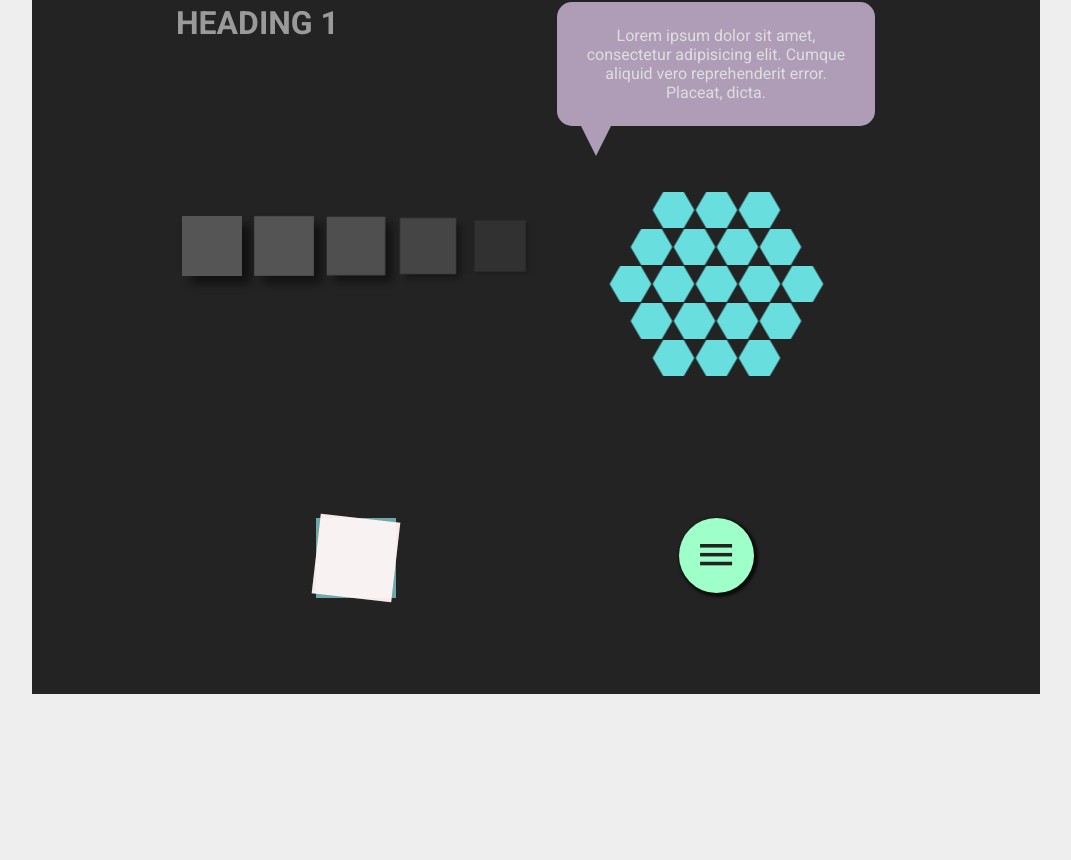
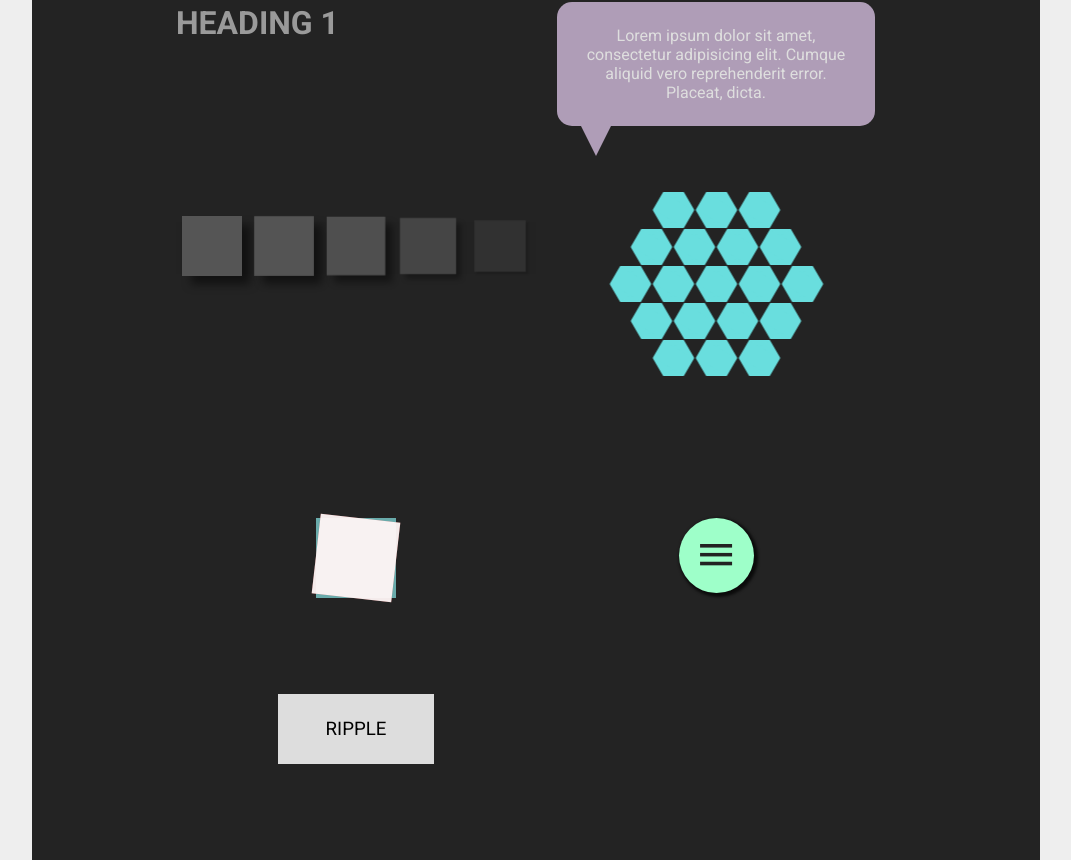
Before and after one commit to Timothylawler/playground, a React (Create React App) app: page / in a window 1280 px wide. Shown: the part 293-1153 px from the top of the page, without its empty margins (104-1175 px from the left). Before the commit the page ends 987 px from the top, so only its background shows below. Built offline with nearby package versions, Linux system fonts and the light colour scheme.

Commit message:
ripple button

```diff
--- a/src/components/firstSection/firstSection.js
+++ b/src/components/firstSection/firstSection.js
@@ -8,7 +8,8 @@ import {
   FloatingBox,
   HexagonBox,
   RotatingBox,
-  ButtonMenu
+  ButtonMenu,
+  RippleButton
 } from '../';
 import './firstSection.css';
 class FirstSection extends Component {
@@ -56,6 +57,10 @@ class FirstSection extends Component {
           <div className="item">
             <ButtonMenu />
           </div>
+
+          <div className="item">
+            <RippleButton />
+          </div>
         </div>
       </div>
     );
--- a/src/components/index.js
+++ b/src/components/index.js
@@ -12,3 +12,4 @@ export { Hexagon } from './hexagon/hexagon';
 export { HexagonBox } from './hexagon-box/hexagon-box';
 export { RotatingBox } from './rotating-box/rotating-box';
 export { ButtonMenu } from './button-menu/button-menu';
+export { RippleButton } from './ripple-button/ripple-button';
--- a/src/components/ripple-button/ripple-button.js
+++ b/src/components/ripple-button/ripple-button.js
@@ -0,0 +1,23 @@
+import React, { Component } from 'react';
+
+import './ripple-button.css';
+class RippleButtonComponent extends Component {
+
+  constructor(props){
+    super(props);
+  }
+
+  componentDidMount() {
+
+  }
+
+  render() {
+    return (
+      <div className="ripple-button">
+        <button><div className="ripple"></div>RIPPLE</button>
+      </div>
+    );
+  }
+}
+const RippleButton = RippleButtonComponent;
+export {RippleButton};
--- a/src/components/ripple-button/ripple-button.scss
+++ b/src/components/ripple-button/ripple-button.scss
@@ -0,0 +1,39 @@
+
+.ripple-button{
+  display: flex;
+  justify-content: center;
+
+  button{
+    padding: 24px 48px;
+    -webkit-appearance: none;
+    border: none;
+    background-color: #ddd;
+    font-size: 14pt;
+    font-family: "Roboto", sans-serif;
+    position: relative;
+    &:focus, &:active{
+      outline: none;
+    }
+    &:hover{
+      .ripple{
+        outline: 3px solid #fff;
+        opacity: 0;
+        height: calc(100% + 16px);
+        width: calc(100% + 16px);
+        transform: translateX(-12px) translateY(-12px);
+        transition-property: height, width, opacity, transform;
+        transition-duration: 1000ms;
+      }
+    }
+    .ripple{
+      position: absolute;
+      outline: 3px solid #ddd;
+      width: calc(100% - 6px);
+      height: calc(100% - 6px);
+      background-color: transparent;
+      top: 3px;
+      left: 3px;
+
+    }
+  }
+}
```
